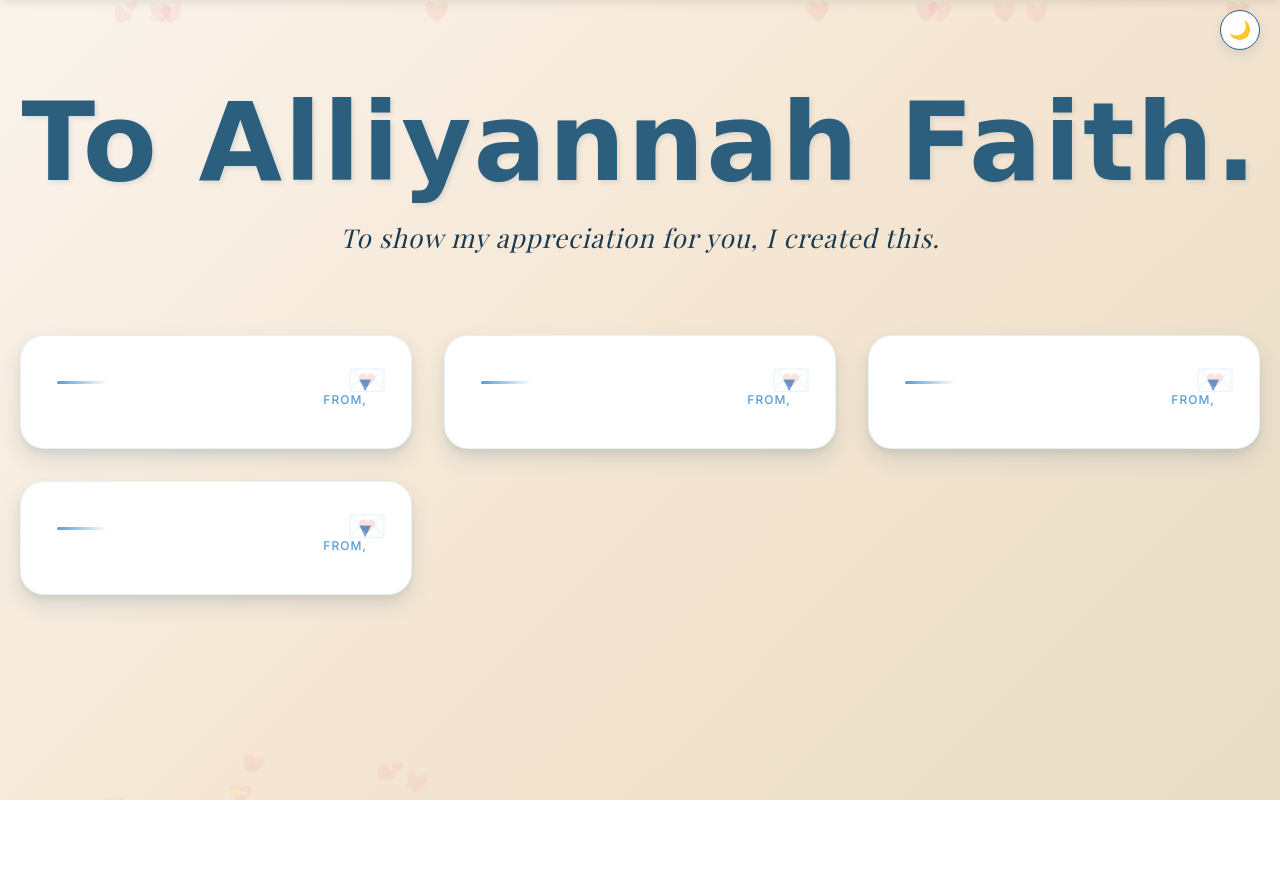
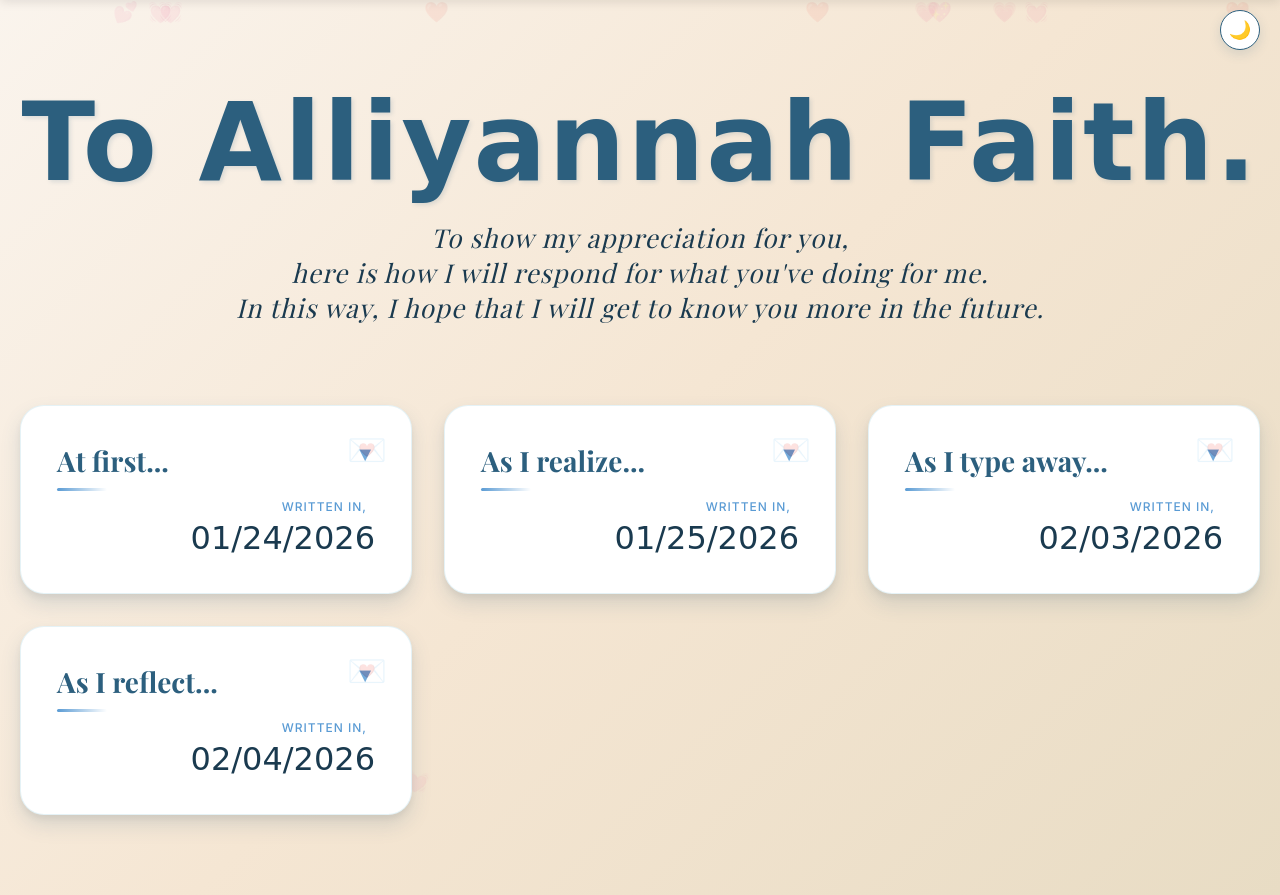
Before and after one commit to mowtiie/Alliyannah-Letter, a plain HTML site: page index.html in a window 1280 px wide. Before the commit the page ends 800 px from the top, so only its background shows below. Drawn offline with nearby package versions, Linux system fonts and the light colour scheme; a web font is replaced by a local one.

Commit message:
Updated contents

```diff
--- a/index.html
+++ b/index.html
@@ -18,7 +18,7 @@
     </button>
     <header>
         <h1>To Alliyannah Faith.</h1>
-        <p class="subtitle">To show my appreciation for you, I created this.</p>
+        <p class="subtitle">To show my appreciation for you, <br>here is how I will respond for what you've doing for me. <br> In this way, I hope that I will get to know you more in the future.</p>
     </header>
     <div class="container">
         <div class="cards-grid" id="cardsGrid">
--- a/script.js
+++ b/script.js
@@ -45,8 +45,8 @@
     cardsGrid.innerHTML = cards.map((card, index) => `
         <div class="card" onclick="toggleCard(${index})" style="animation-delay: ${index * 0.1}s">
             <div class="card-header">
-                <div class="card-recipient">${escapeHtml(card.recipient)}</div>
-                <div class="card-from">${escapeHtml(card.from)}</div>
+                <div class="card-recipient">${escapeHtml(card.title)}</div>
+                <div class="card-from">${escapeHtml(card.date)}</div>
             </div>
             <div class="card-content" id="card-content-${index}">
                 <div class="card-message">${escapeHtml(card.message)}</div>
--- a/styles.css
+++ b/styles.css
@@ -264,7 +264,7 @@
 }
 
 .card-from::before {
-    content: 'From,';
+    content: 'written in,';
     font-family: 'Inter', sans-serif;
     font-size: 12px;
     font-style: normal;
@@ -353,19 +353,6 @@
     .cards-grid {
         grid-template-columns: repeat(3, 1fr);
     }
-}
-
-    border-radius: 50%;
-    border: 1.5px solid var(--navy-blue);
-    background: white;
-    cursor: pointer;
-    display: flex;
-    align-items: center;
-    justify-content: center;
-    font-size: 18px;
-    transition: all 0.4s cubic-bezier(0.4, 0, 0.2, 1);
-    box-shadow: 0 4px 12px var(--shadow-blue);
-    z-index: 1100;
 }
 
 body.dark-mode .theme-toggle {
```
